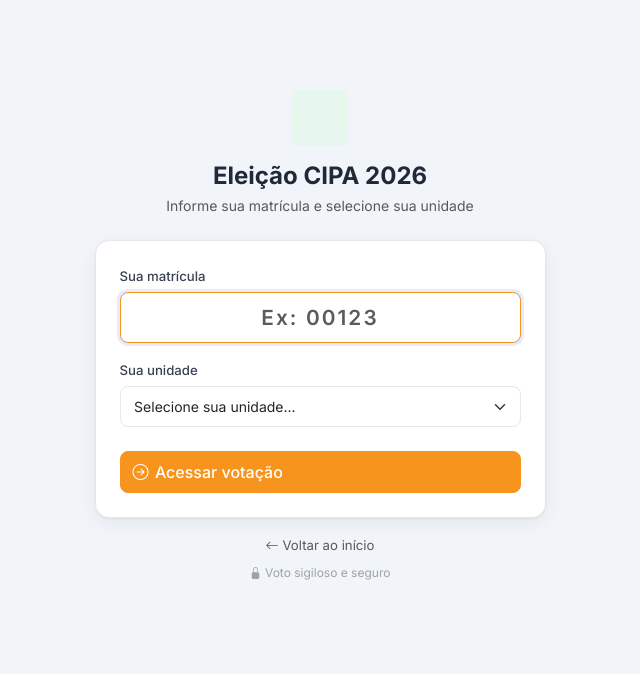
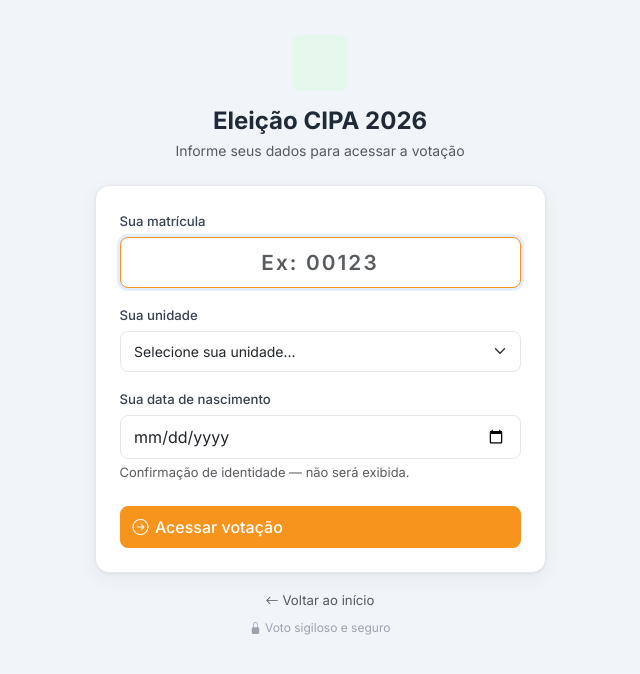
Before and after one commit to Kaiodrx/Projeto-Cipa-2026, a Flask app: page /votacao in a window 1280 px wide. Shown: the top 674 px of the page, without its empty margins (320-960 px from the left). Run offline with Flask 3, Linux system fonts and the light colour scheme.

Commit message:
Update login.html

```diff
--- a/templates/votacao/login.html
+++ b/templates/votacao/login.html
@@ -11,7 +11,7 @@
                 <i class="bi bi-ballot-heart" style="font-size:1.5rem;color:#00AA44;"></i>
             </div>
             <h4 class="fw-bold mb-1">Eleição CIPA 2026</h4>
-            <p class="text-muted" style="font-size:.875rem;">Informe sua matrícula e selecione sua unidade</p>
+            <p class="text-muted" style="font-size:.875rem;">Informe seus dados para acessar a votação</p>
         </div>
 
         <div class="card">
@@ -23,7 +23,7 @@
                                placeholder="Ex: 00123" required autofocus
                                style="font-size:1.3rem;letter-spacing:.1em;font-weight:600;">
                     </div>
-                    <div class="mb-4">
+                    <div class="mb-3">
                         <label class="form-label">Sua unidade</label>
                         <select name="unidade" class="form-select form-select-lg" required>
                             <option value="" disabled selected>Selecione sua unidade...</option>
@@ -31,6 +31,12 @@
                             <option value="{{ u }}">{{ u }}</option>
                             {% endfor %}
                         </select>
+                    </div>
+                    <div class="mb-4">
+                        <label class="form-label">Sua data de nascimento</label>
+                        <input type="date" name="data_nascimento" class="form-control form-control-lg" required
+                               style="font-size:1rem;">
+                        <div class="form-text">Confirmação de identidade — não será exibida.</div>
                     </div>
                     <button type="submit" class="btn btn-primary w-100 py-2 fs-6">
                         <i class="bi bi-arrow-right-circle"></i> Acessar votação
```
